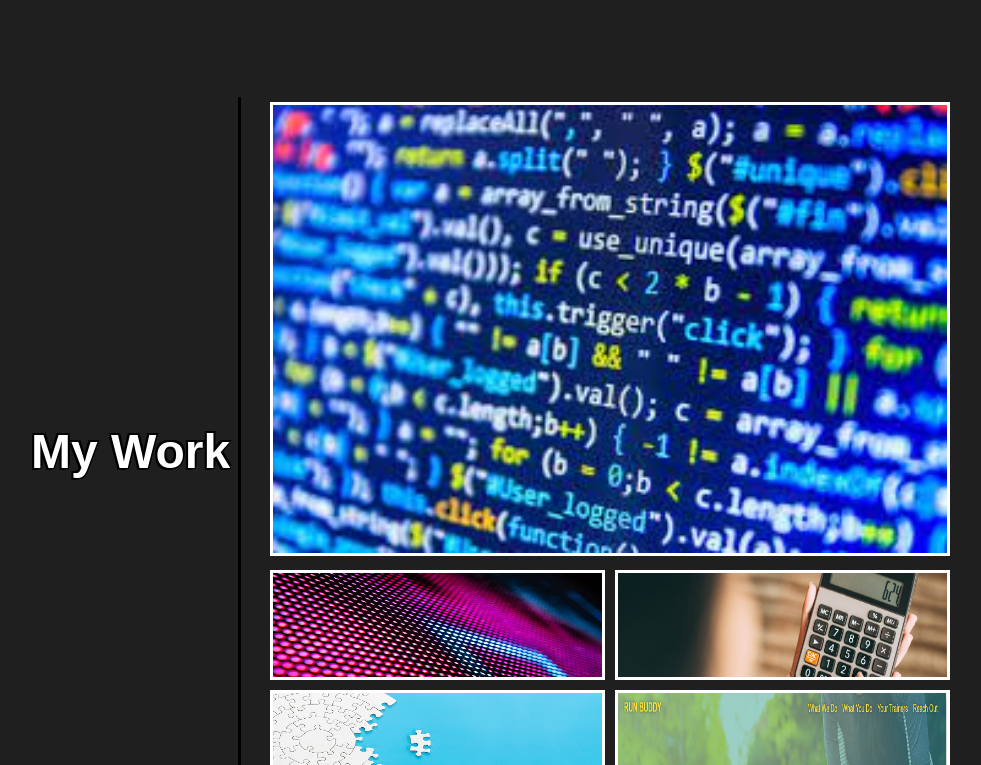
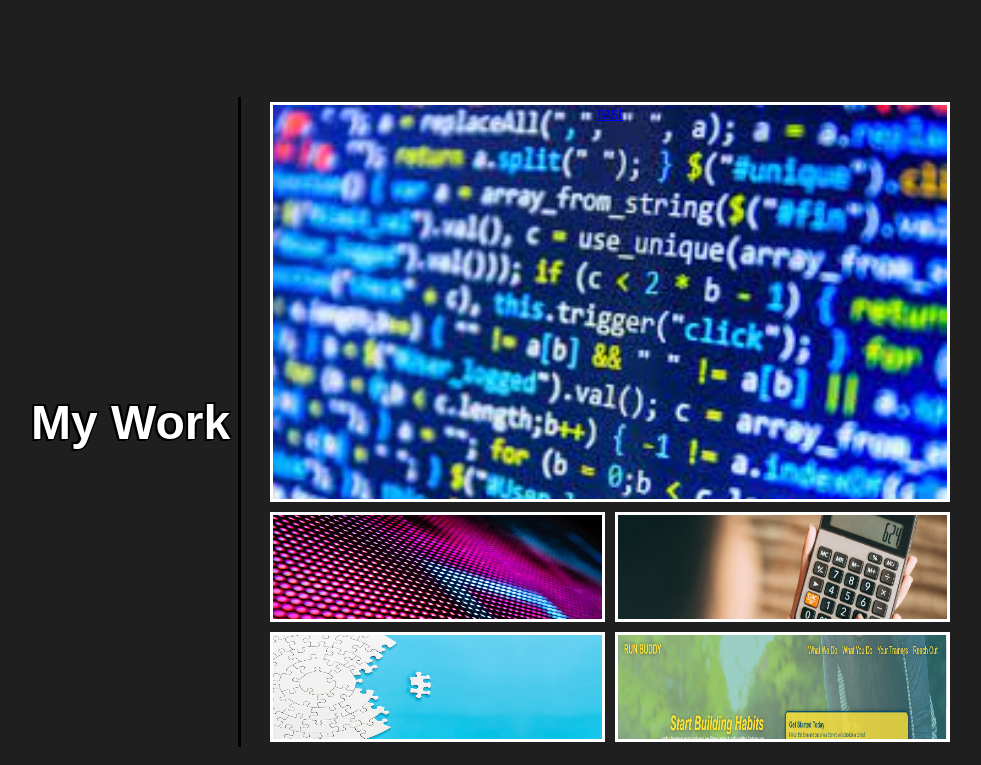
Before and after one commit to Jaron15/FirstPortfolio, a plain HTML site: page index.html in a window 1280 px wide. Shown: the part 645-1410 px from the top of the page, without its empty margins (197-1178 px from the left). Drawn offline with Linux system fonts and the light colour scheme.

Commit message:
my work big section fixed

```diff
--- a/assets/style.css
+++ b/assets/style.css
@@ -129,9 +129,13 @@ header nav ul li a {
 
 }
 .work-big {
-    height: 50%;
+    height: 50vh;
     width: 100%;
-    padding: 5px;
+    background-image: url(./images/surf.jpg);
+    background-repeat:no-repeat;
+    background-size:cover;
+    border: 3px solid white;
+    margin: 5px;
 }
 
 .work-big img {
--- a/index.html
+++ b/index.html
@@ -49,11 +49,12 @@
      <section id="my-work" class="my-work">
          <h3>My Work</h3>
          <div class="work">
-        <article class="work-big">
-         <div class="surf-report">
-             <a href="#"><img src="./assets/images/surf.jpg" alt="Surf Report"></a>
-         </div>
-        </article>
+            <a href="#" class="work-big">
+                <P>
+                    test
+                </P>
+            </a>
+
 
      <article class="work-small">
          <div class="led-wall">
```
